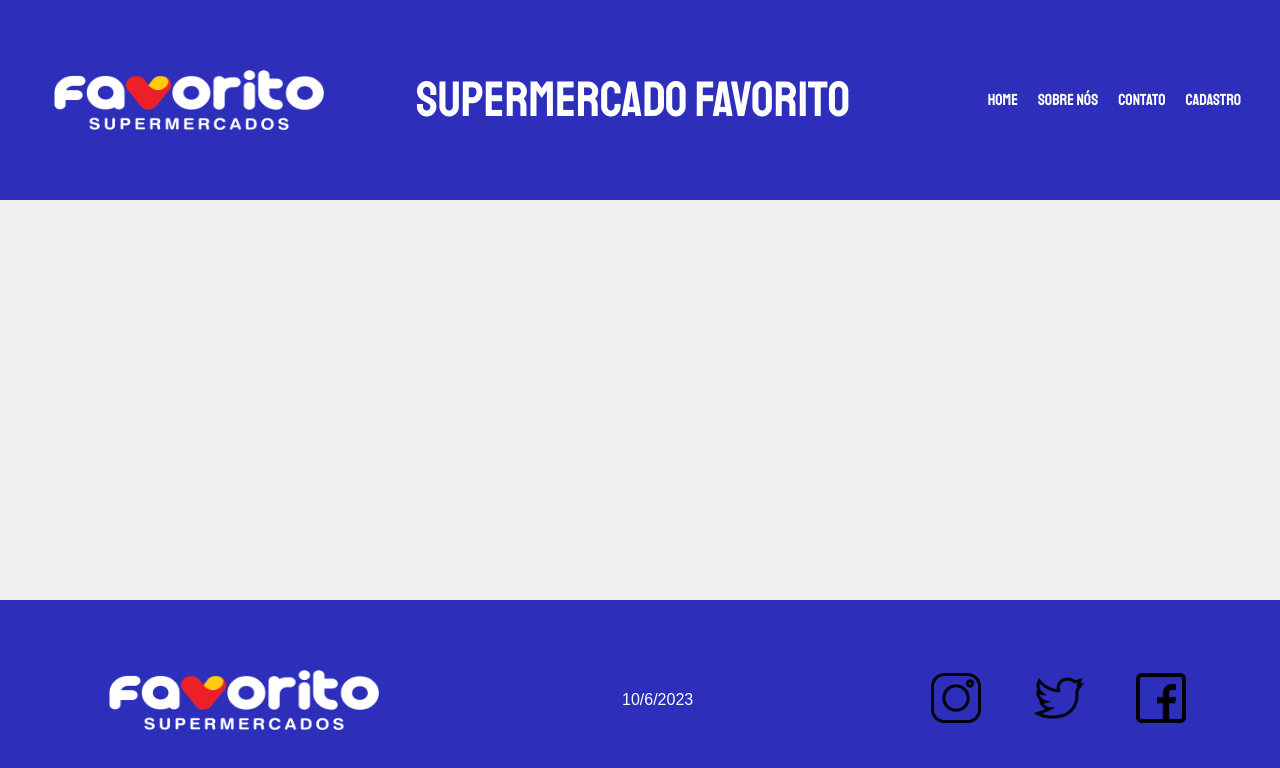
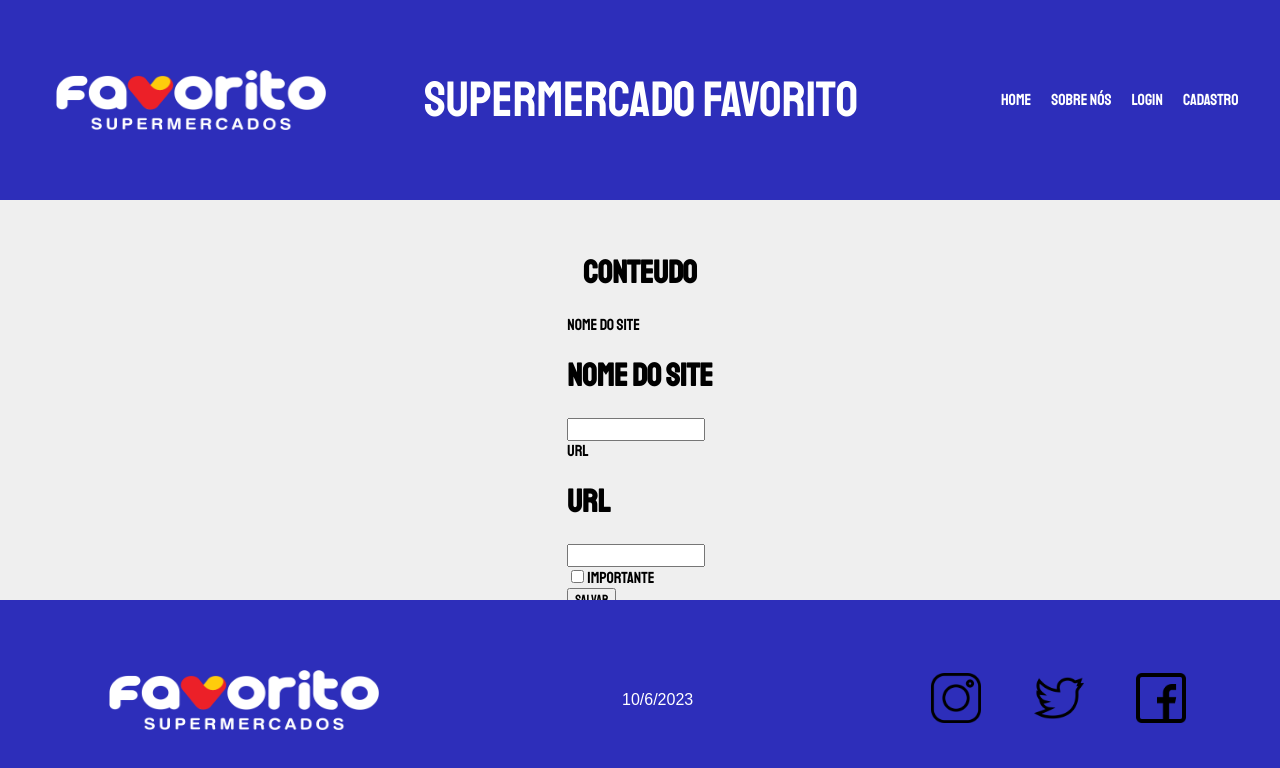
Before and after one commit to gilsonlevi/atividadereact1, a React (Create React App) app: page / in a window 1280 px wide. Shown: the top 768 px of the page. Built offline with nearby package versions, Linux system fonts and the light colour scheme.

Commit message:
Terminando routes

```diff
--- a/package.json
+++ b/package.json
@@ -1,6 +1,7 @@
 {
   "name": "atividadereact1",
   "version": "0.1.0",
+  "homepage": "./",
   "private": true,
   "dependencies": {
     "@testing-library/jest-dom": "^5.17.0",
--- a/src/App.js
+++ b/src/App.js
@@ -1,9 +1,10 @@
 import './App.css';
 import Principal from './paginas/Principal';
+import Rotas from './routes'
 
 function App() {
   return (
-    <Principal/>
+    <Rotas/>
   );
 }
 
--- /dev/null
+++ b/src/componentes/Conteudo/Conteudo.module.css
@@ -0,0 +1,6 @@
+.area {
+    display: flex;
+    justify-content: center;
+    align-items: center;
+    flex-direction: column;
+}
--- /dev/null
+++ b/src/componentes/Conteudo/index.js
@@ -0,0 +1,67 @@
+import React from 'react'
+import styles from './Conteudo.module.css'
+import { useState } from 'react'
+//Esse componente exporta uma função
+//Uma função representa o conteúdo
+export default function Conteudo(props) {
+  const [nomeSite, setNomeSite]=useState('Nome do Site')
+  const [url, setUrl]=useState('URL')
+  const [favoritos, setFavoritos] = useState([])
+
+  function salvarFavorito(){
+    setFavoritos([...favoritos, {nomeSite, url}])
+    console.log('favoritos>>>:', favoritos)
+    localStorage.setItem("Favorito", JSON.stringify({nomeSite, url}))
+  }
+
+
+  return (
+    <div className={styles.area}>
+        <ul>
+        {favoritos[0]!== undefined &&
+          favoritos.map((favorito) => (
+          <li key={favorito.nomeSite}>{favorito.nomeSite}</li>
+        ))}
+        </ul>
+
+
+        <h1>Conteudo</h1>
+        <form className={styles.formulario}>
+          <label>Nome do site</label>
+          <h1>{nomeSite}</h1>
+          <input
+            name='nomeSite'
+            onChange={(evento)=>{
+              setNomeSite(evento.target.value);
+              console.log(nomeSite)
+            }}
+          ></input>
+          <br/>
+          <label>URL</label><br/>
+          <h1>{url}</h1>
+          <input
+          type='url'
+          name='url'
+          onChange={(evento)=>{
+            setUrl(evento.target.value);
+            console.log(url)
+
+          }}></input><br/>
+          <input
+          type='checkbox'
+          name='checbox'
+          ></input>
+          <label htmlFor='checkbox'>Importante</label>
+          <br/>
+
+
+          <input type="button" value="Salvar"
+          onClick={()=> salvarFavorito()}/>
+        </form>
+      </div>
+  )
+}
+
+export function OlaMundo(){
+    console.log("Olá mundo")
+}
--- a/src/componentes/Menu/index.jsx
+++ b/src/componentes/Menu/index.jsx
@@ -1,15 +1,16 @@
 import React from 'react'
 import styles from './Menu.module.css'
+import { Link } from 'react-router-dom'
 
 const Menu = () => {
   return (
     <div>
         <nav >
         <ul className={styles.nav}>
-          <li className={styles.tituloNav}><a className={styles.linkNav} href="#">Home</a></li>
-          <li className={styles.tituloNav}><a href="#">Sobre nós</a></li>
-          <li className={styles.tituloNav}><a href="#">Contato</a></li>
-          <li className={styles.tituloNav}><a href="#">Cadastro</a></li>
+          <li className={styles.tituloNav}><Link className={styles.linkNav} to="/">Home</Link></li>
+          <li className={styles.tituloNav}><Link to='/sobrenos'>Sobre nós</Link></li>
+          <li className={styles.tituloNav}><Link to="/login">Login</Link></li>
+          <li className={styles.tituloNav}><Link to='/cadastro'>Cadastro</Link></li>
         </ul>
         </nav>
     </div>
--- a/src/paginas/Principal/index.jsx
+++ b/src/paginas/Principal/index.jsx
@@ -1,11 +1,12 @@
-import Cabecalho from '../../componentes/Cabecalho'
-import Rodape from '../../componentes/Rodape'
+// import Cabecalho from '../../componentes/Cabecalho'
+// import Rodape from '../../componentes/Rodape'
+
+import Conteudo from "../../componentes/Conteudo"
 
 function Principal() {
     return (
     <div>
-      <Cabecalho logo="imagens/header-logo.png" titulo="Supermercado Favorito"/>
-      <Rodape logo="imagens/header-logo.png"/>
+        <Conteudo/>
     </div>
     )
 }
--- /dev/null
+++ b/src/paginas/SobreNos/index.jsx
@@ -0,0 +1,11 @@
+import styles from './SobreNos.module.css'
+
+function SobreNos() {
+    return(
+        <>
+        <h2>Bem vindo a nossa pagina</h2>
+        </>
+    )
+}
+
+export default SobreNos;
--- /dev/null
+++ b/src/routes.jsx
@@ -0,0 +1,28 @@
+import { BrowserRouter, Routes, Route} from "react-router-dom"
+import Principal from './paginas/Principal'
+import Rodape from "./componentes/Rodape"
+import Cabecalho from "./componentes/Cabecalho"
+import TelaLogin from "./paginas/TelaLogin"
+import CadastroUsuario from "./paginas/CadastroUsuario"
+import SobreNos from "./paginas/SobreNos"
+
+function Rotas() {
+    return (
+        <BrowserRouter>
+
+        <Cabecalho
+        logo="imagens/header-logo.png"
+        titulo="Supermercado Favorito"/>
+        <Routes>
+        <Route path="/" element={<Principal/>}/>
+        <Route path="/sobrenos" element={<SobreNos/>}/>
+        <Route path="/login" element={<TelaLogin/>}/>
+        <Route path="/cadastro" element={<CadastroUsuario/>}/>
+        </Routes>
+        <Rodape logo="imagens/header-logo.png"/>
+
+        </BrowserRouter>
+    )
+}
+
+export default Rotas
```
Also changed, not shown: src/index.jsx (deleted, +0 -18 lines), src/paginas/SobreNos/SobreNos.module.css (added).
